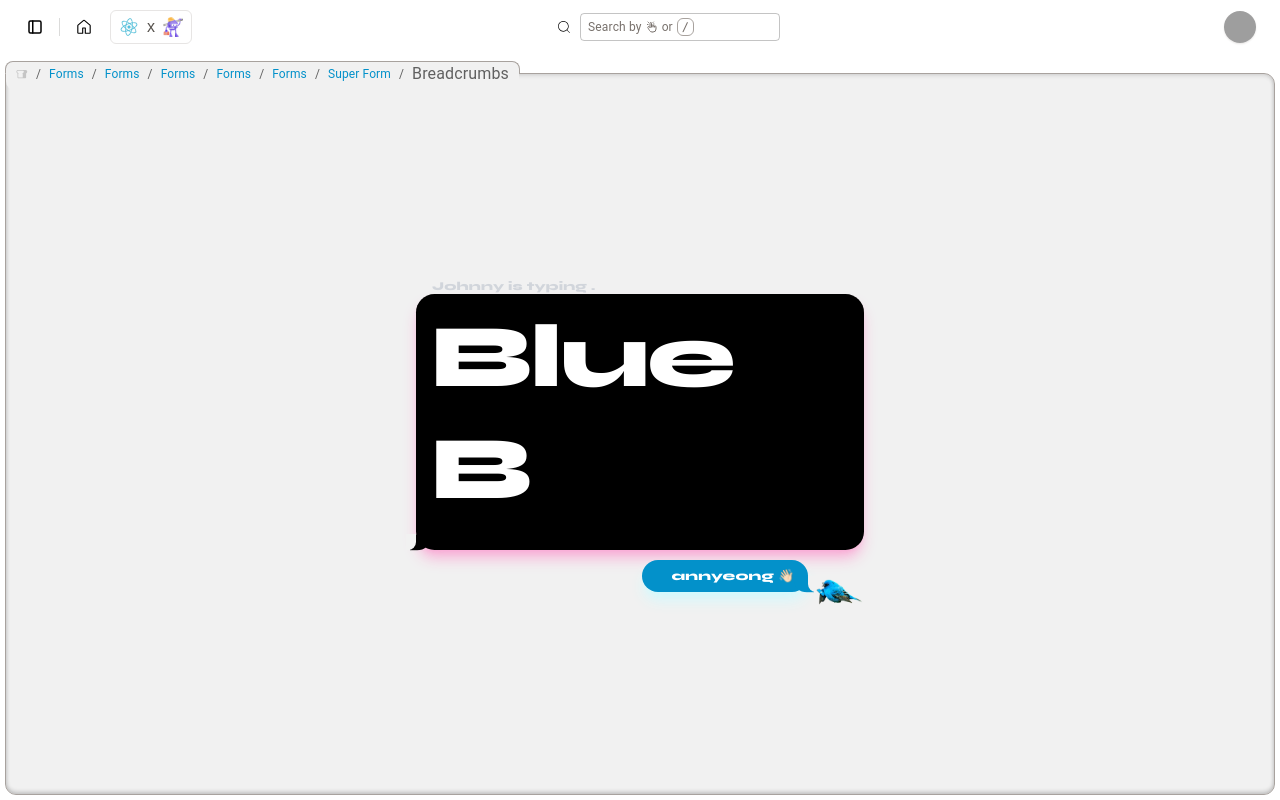
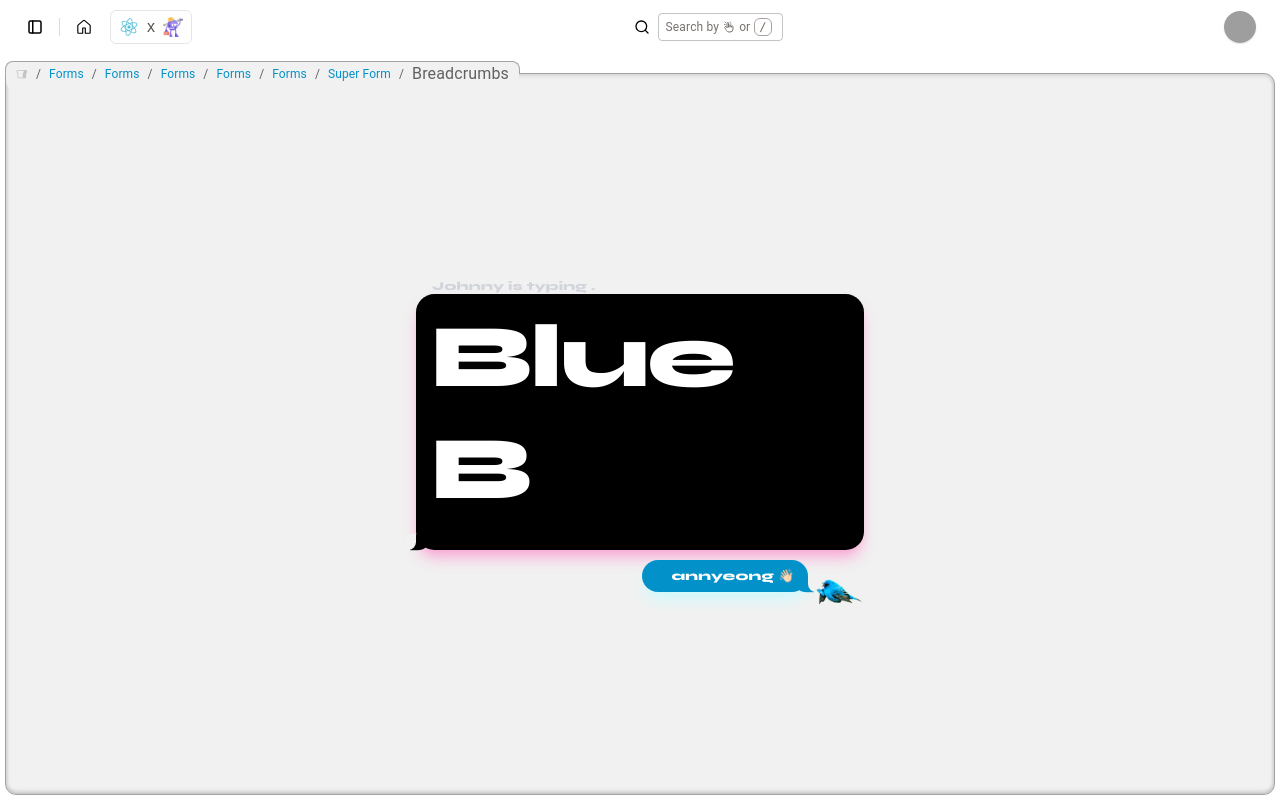
Before and after one commit to jjawny/a-blue-bird, a React (Vite) app in the folder client/: page / in a window 1280 px wide. Built offline with nearby package versions, Linux system fonts and the light colour scheme; grey boxes are pictures that could not be loaded; a web font is replaced by a local one.

Commit message:
attention to detail on search bar

```diff
--- a/client/src/features/global-layout/components/TopBarSearch.tsx
+++ b/client/src/features/global-layout/components/TopBarSearch.tsx
@@ -2,13 +2,13 @@ import { Autocomplete, AutocompleteChangeReason, AutocompleteRenderInputParams,
 import { Link, useNavigate } from "@tanstack/react-router";
 import { ClassValue } from "clsx";
 import { forwardRef, memo, useRef, useState } from "react";
-import { CiSearch as SearchIcon } from "react-icons/ci";
+import { FiSearch as SearchIcon } from "react-icons/fi";
 import { TbHandClick as ClickIcon, TbDirections as RouteIcon } from "react-icons/tb";
 import { routes } from "~/shared/constants/routes";
 import { cn } from "~/shared/helpers/classname-helpers";
 import { useFocusOnKeyPress } from "~/shared/hooks/useFocusOnKeyPress";
 
-const WIDTH_TRANSITION_MS = 100;
+const WIDTH_TRANSITION_MS = 80;
 
 export default function TopBarSearch() {
   const [searchValue, setSearchValue] = useState("");
@@ -72,7 +72,12 @@ const Suggestion = memo((props: { htmlProps: React.HTMLProps<HTMLLIElement>; opt
 const SearchHint = (props: { className?: ClassValue }) => {
   const { className } = props;
   return (
-    <div className={cn("z-50 flex cursor-text select-none items-center gap-1 text-xs text-stone-500", className)}>
+    <div
+      className={cn(
+        "pointer-events-none z-50 flex cursor-text select-none items-center gap-1 text-xs text-stone-500",
+        className,
+      )}
+    >
       <div>Search by</div>
       <ClickIcon />
       <div>or</div>
@@ -91,7 +96,7 @@ const SearchInput = forwardRef<HTMLInputElement, { params: AutocompleteRenderInp
   return (
     <div className="relative flex items-center">
       {!isFocused && <SearchHint className="absolute left-8" />}
-      <SearchIcon className="mr-2 text-black" />
+      <SearchIcon className="mr-2 cursor-pointer text-black" />
       <TextField
         {...params}
         inputRef={ref}
@@ -99,8 +104,7 @@ const SearchInput = forwardRef<HTMLInputElement, { params: AutocompleteRenderInp
         slotProps={{ inputLabel: { shrink: true } }}
         sx={{
           margin: 0,
-          width: isFocused ? 256 : 200,
-          marginRight: 10,
+          width: isFocused ? 256 : 125,
           transition: `width ${WIDTH_TRANSITION_MS}ms ease-out`,
           "& .MuiInputBase-root": {
             padding: "0 !important",
```
